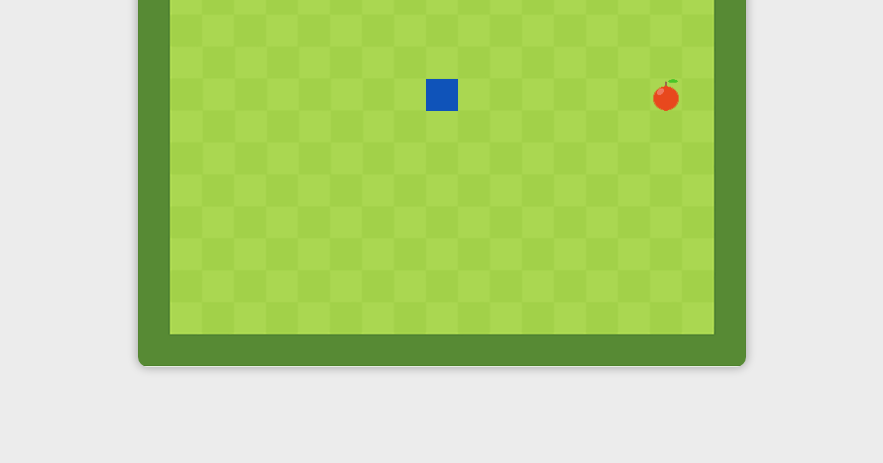
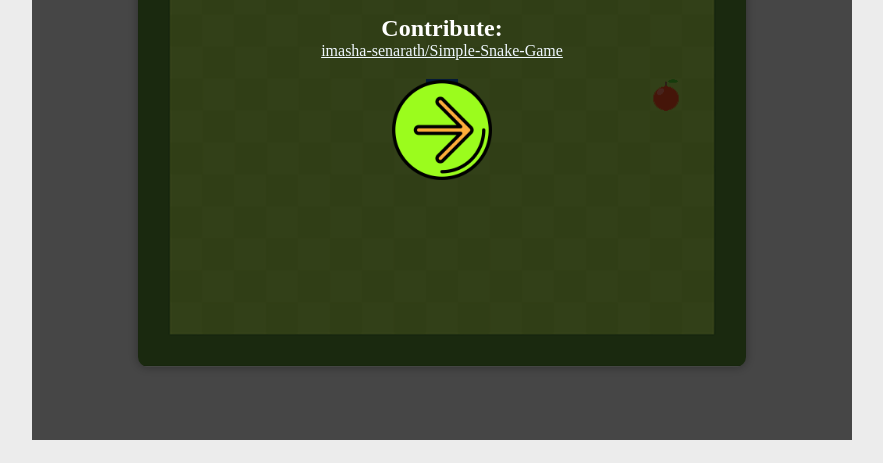
Before and after one commit to imasha-senarath/Simple-Snake-Game, a plain HTML site: page index.html in a window 1280 px wide. Shown: the part 337-800 px from the top of the page, without its empty margins (198-1081 px from the left). Drawn offline with Linux system fonts and the light colour scheme.

Commit message:
Added a intro tutorial screen

```diff
--- a/index.html
+++ b/index.html
@@ -11,6 +11,22 @@
 
 <body>
 
+    <div id="tutorial" class="tutorial">
+        <div class="tutorial-content">
+            <h1>Simple Snake Game</h1>
+            <p>How to Play: Use arrow keys to move the snake</p>
+
+            <br>
+
+            <h2>Contribute: </h2>
+            <a target="_blank" href="https://github.com/imasha-senarath/Simple-Snake-Game">imasha-senarath/Simple-Snake-Game</a>
+
+            <br>
+
+            <img id="game-start-btn" src="images/start.png">
+        </div>
+    </div>
+
     <div id="game-over-banner" class="game-over">
         <h1>Game Over</h1>
         <img id="game-restart-btn" src="images/restart.png" alt="">
--- a/scripts/index.js
+++ b/scripts/index.js
@@ -34,8 +34,6 @@ let score = 0;
 
 // control the snake
 let d;
-
-document.addEventListener("keydown", direction);
 
 function direction(event) {
     let key = event.keyCode;
@@ -126,6 +124,11 @@ let game = setInterval(draw, 100);
 
 document.getElementById("game-restart-btn").addEventListener("click", restartGame);
 
+document.getElementById("game-start-btn").addEventListener("click", function(){
+    document.addEventListener("keydown", direction); // Keys are initiated here otherwise game will start before tutorial is closed
+    document.getElementById("tutorial").style.display = 'none'; // Tutorial Hidden
+    d = "RIGHT" // A default movement is applied
+})
 function restartGame() {
     location.reload();
 }
--- a/styles/index.css
+++ b/styles/index.css
@@ -5,6 +5,10 @@
 
 body{
     background-color: rgb(236, 236, 236);
+}
+
+a{
+    color:aliceblue;
 }
 
 .game-over{
@@ -36,6 +40,31 @@ body{
     cursor: pointer;
 }
 
+.tutorial{
+    display: flex;
+    justify-content: center;
+    align-items: center;
+    text-align: center;
+    min-height: 100vh;
+    /* display: none; */
+}
+
+.tutorial-content{
+    background-color: rgba(0, 0, 0, 0.7);
+    color: white;
+    z-index: 9999;
+    padding: 20%;
+}
+
+.tutorial-content img{
+    width: 100px;
+    position: relative;
+    margin-top: 20px;
+}
+
+.tutorial-content img:hover{
+    cursor: pointer;
+}
 canvas{
     display: block;
     box-shadow: 0px 0px 10px 1px #05050548;
```
Also changed, not shown: images/start.png (added).
